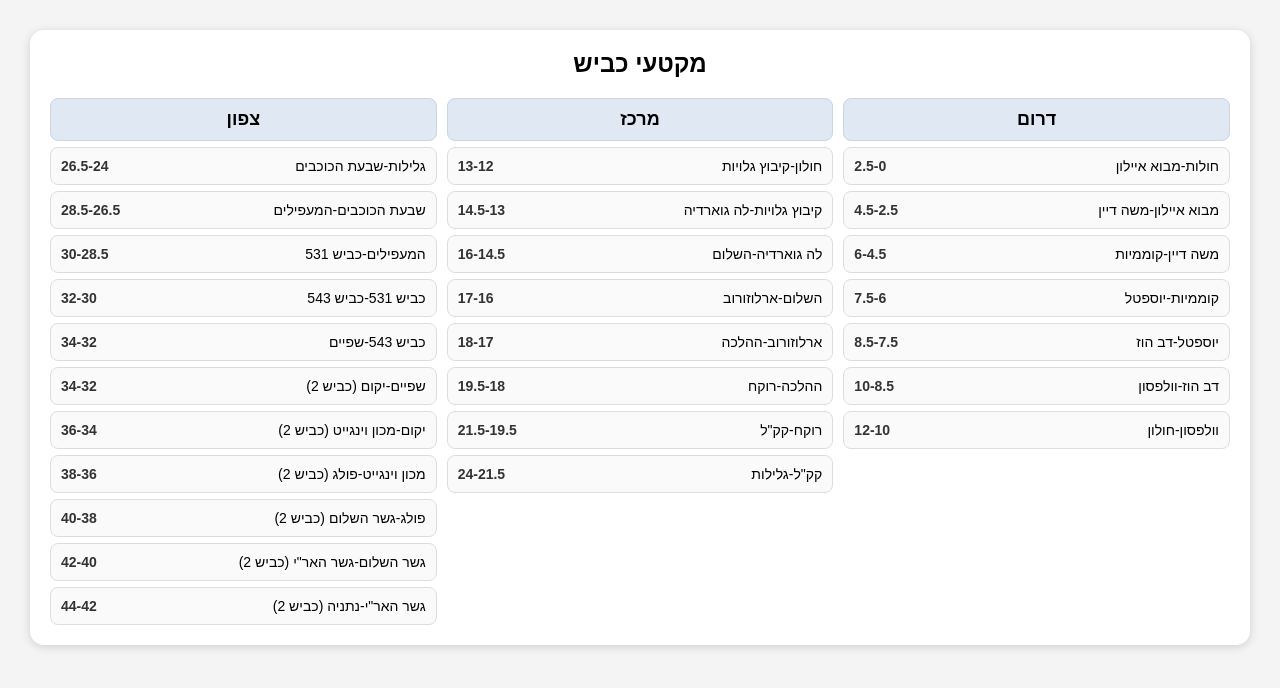
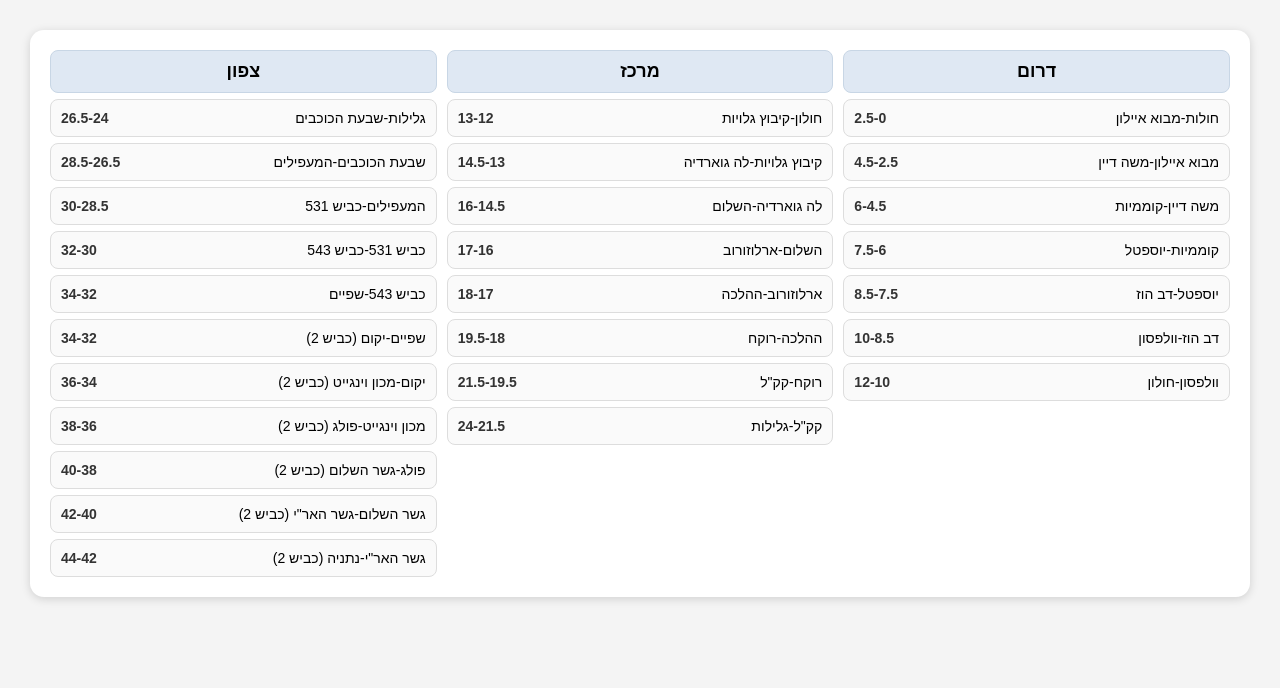
Before and after one commit to ofshalev/MehirotCoPilot, a plain HTML site: page km.html in a window 1280 px wide. Drawn offline with Linux system fonts and the light colour scheme.

Commit message:
Update km.html

```diff
--- a/km.html
+++ b/km.html
@@ -92,7 +92,6 @@
 <body>
 
   <div class="container">
-    <h2>מקטעי כביש</h2>
 
     <div class="roads-table">
 
```
